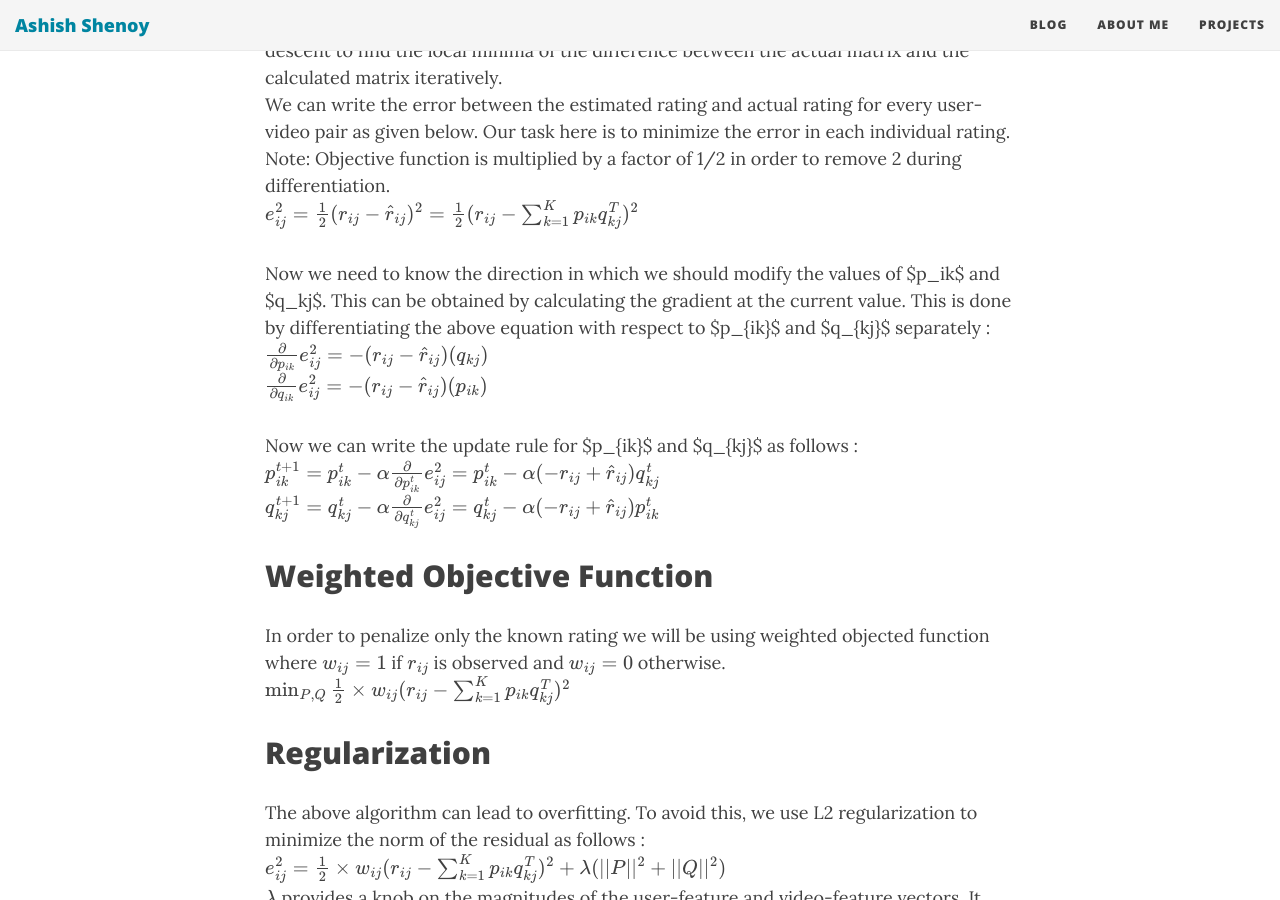
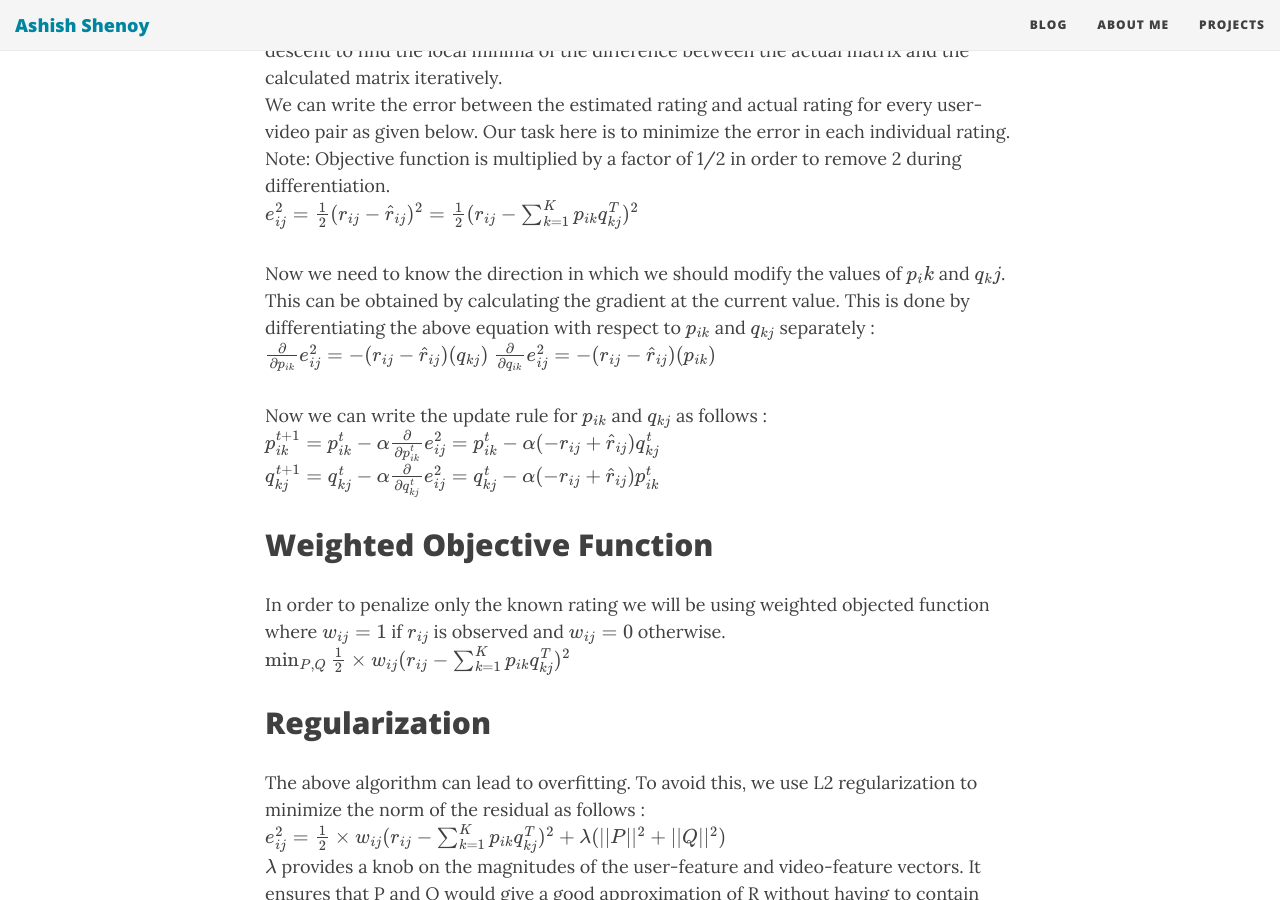
Before and after one commit to ashishvshenoy/ashishvshenoy.github.io, a Jekyll site: the page built from _posts/2017-03-21-recommender-systems-and-collaborative-filtering-walkthrough.md, in a window 1280 px wide and 900 px high, scrolled down 6878 px. Built offline with Jekyll 4.4.1, drawn with Linux system fonts in a browser that asks for light colours; nearby versions of some CDN libraries; formulas are drawn with MathJax 3.

```diff
--- a/_posts/2017-03-21-recommender-systems-and-collaborative-filtering-walkthrough.md
+++ b/_posts/2017-03-21-recommender-systems-and-collaborative-filtering-walkthrough.md
@@ -190,13 +190,13 @@ remove 2 during differentiation.
 $$e_{ij}^2 = \frac{1}{2}(r_{ij} - \hat{r}_{ij})^2 = \frac{1}{2}(r_{ij} - \sum_{k=1}^K{p_{ik}q_{kj}^T})^2\\$$
 
 Now we need to know the direction in which we should modify the values
-of $p_ik$ and $q_kj$. This can be obtained by calculating the gradient
+of $$p_ik$$ and $$q_kj$$. This can be obtained by calculating the gradient
 at the current value. This is done by differentiating the above equation
-with respect to $p_{ik}$ and $q_{kj}$ separately :
-$$\frac{\partial}{\partial p_{ik}}e_{ij}^2 = -(r_{ij} - \hat{r}_{ij})(q_{kj})$$\
+with respect to $$p_{ik}$$ and $$q_{kj}$$ separately :
+$$\frac{\partial}{\partial p_{ik}}e_{ij}^2 = -(r_{ij} - \hat{r}_{ij})(q_{kj})$$
 $$\frac{\partial}{\partial q_{ik}}e_{ij}^2 = -(r_{ij} - \hat{r}_{ij})(p_{ik})$$
 
-Now we can write the update rule for $p_{ik}$ and $q_{kj}$ as follows :
+Now we can write the update rule for $$p_{ik}$$ and $$q_{kj}$$ as follows :
 $$p_{ik}^{t+1} = p_{ik}^t - \alpha \frac{\partial}{\partial p_{ik}^t}e_{ij}^2 = p_{ik}^t - \alpha (-r_{ij} + \hat{r}_{ij})q_{kj}^t$$
 $$q_{kj}^{t+1} = q_{kj}^t - \alpha \frac{\partial}{\partial q_{kj}^t}e_{ij}^2 = q_{kj}^t - \alpha (-r_{ij} + \hat{r}_{ij})p_{ik}^t$$
 
```
